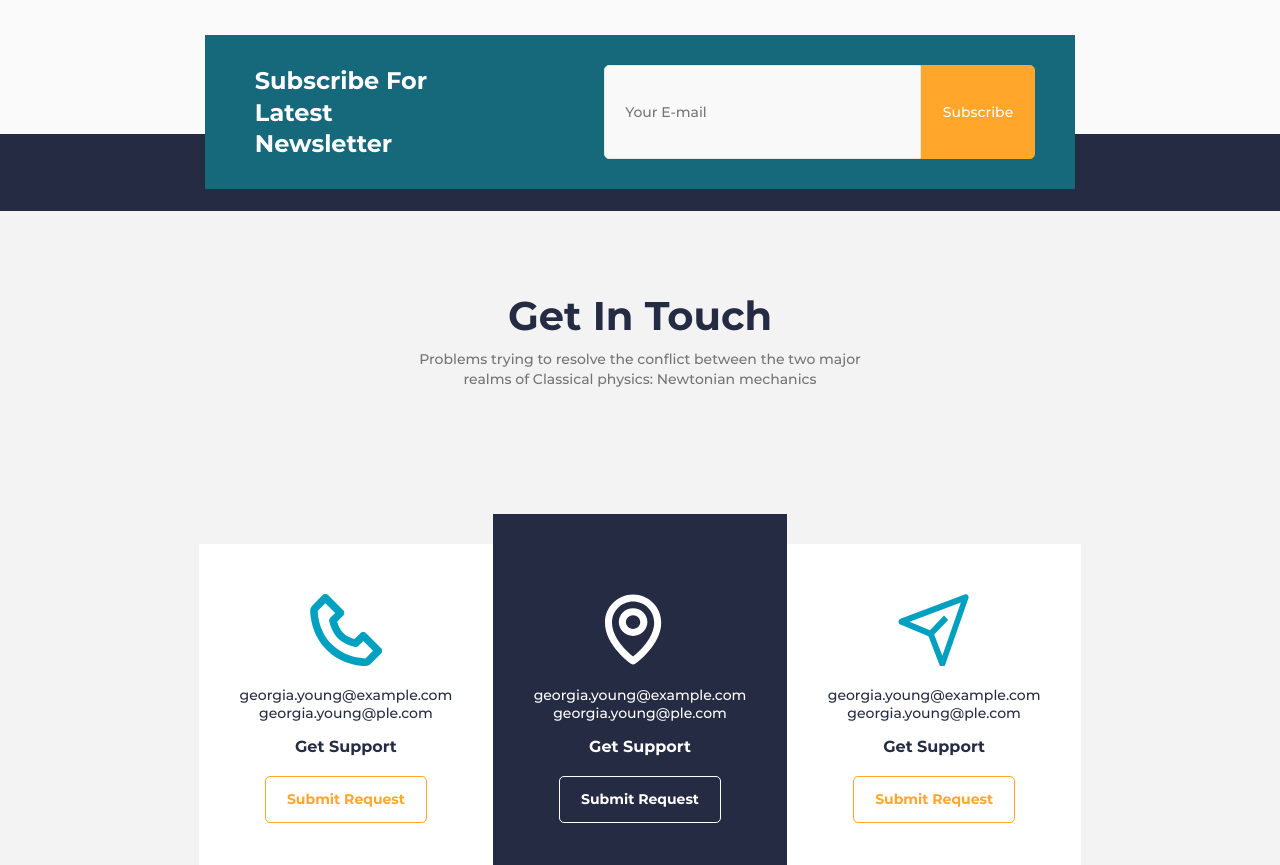
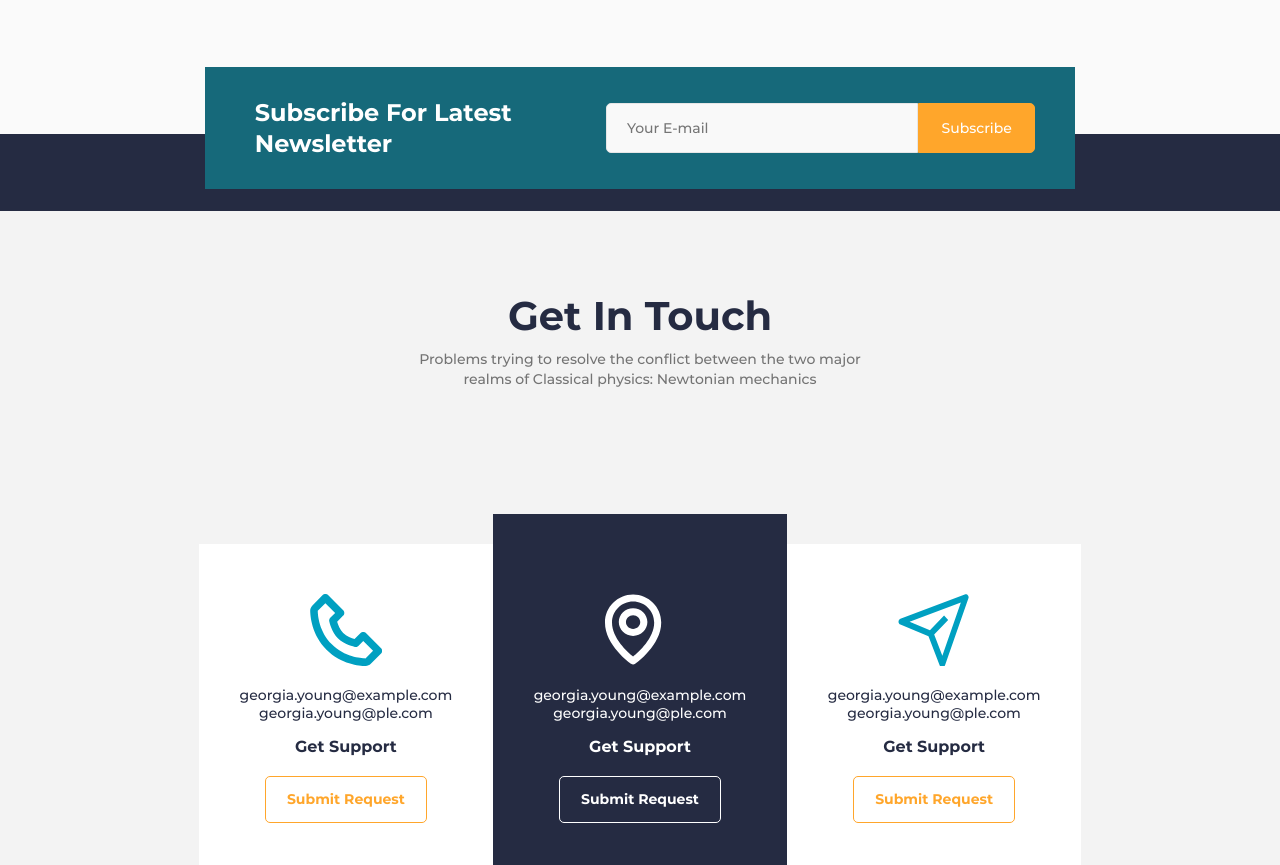
Before and after one commit to AsotikovaSvetlana/indicorp, a plain HTML site: page index.html in a window 1280 px wide. Shown: the part 3070-3935 px from the top of the page. Drawn offline with Linux system fonts and the light colour scheme.

Commit message:
Desktop, Tablet changed

```diff
--- a/css/style.css
+++ b/css/style.css
@@ -450,24 +450,24 @@ body {
 
 .subscribe-form {
   display: flex;
+  align-items: center;
 }
 
 .subscribe-form-hint {
-  width: 28%;
-  margin-right: 19%;
-  display: block;
+  width: 40%;
+  margin-right: 5%;
   font-size: 24px;
   font-weight: 700;
   line-height: 1.3em;
 }
 
 .form-input-and-button {
-  width: 60%;
+  width: 55%;
   display: flex;
 }
 
 .subscribe-form-input {
-  width: 75%;
+  width: calc(100% - 117px);
   padding: 15px 20px;
   box-sizing: border-box;
   background: #F9F9F9;
@@ -965,17 +965,7 @@ body {
   }
 
   .subscribe-form-hint {
-    width: 40%;
-    margin-right: 5%;
     font-size: 19px;
-  }
-
-  .form-input-and-button {
-    width: 55%;
-  }
-
-  .subscribe-form-input {
-    width: calc(100% - 117px);
   }
 
   .get-in-touch {
```
